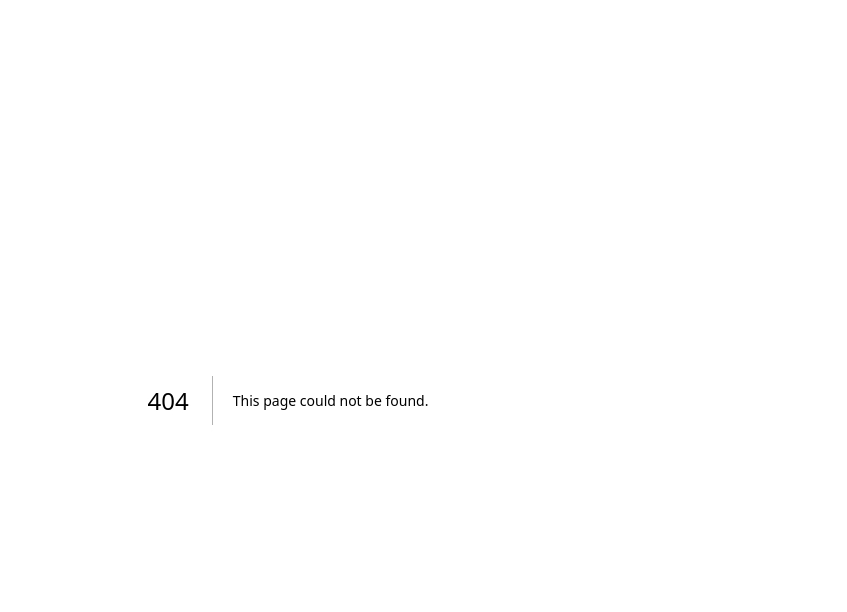
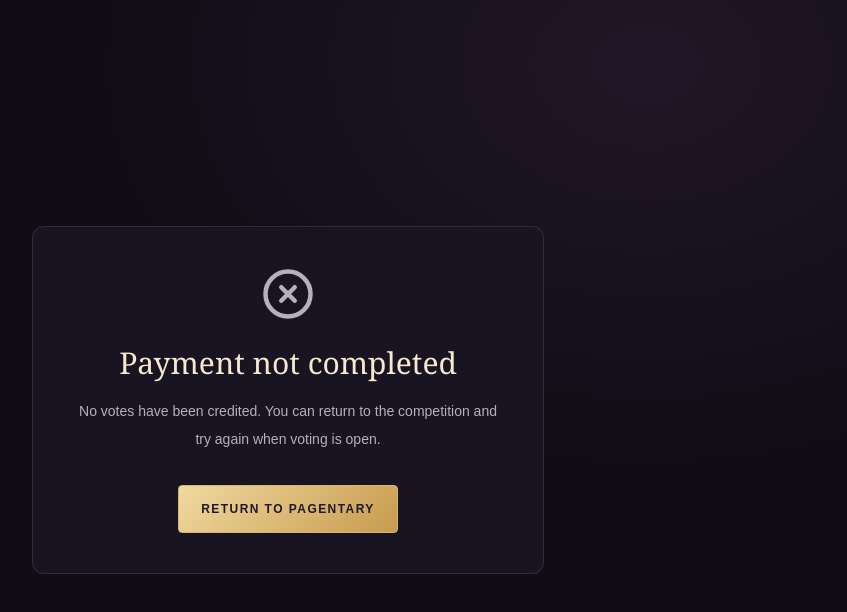
Before and after one commit to Evergreen7535/Pagentary, a Next.js app: page /vote/complete in a window 1280 px wide. Before the commit this address had no page. Shown: the top 612 px of the page, without its empty margins (352-1199 px from the left). Built offline with nearby package versions, Linux system fonts and the light colour scheme.

Commit message:
Add Pagentary payment result page

```diff
--- /dev/null
+++ b/app/vote/complete/page.tsx
@@ -0,0 +1,34 @@
+import Link from "next/link";
+import { CheckCircle2, Clock3, XCircle } from "lucide-react";
+
+export default async function VoteCompletePage({
+  searchParams,
+}: {
+  searchParams: Promise<{ result?: string; votes?: string }>;
+}) {
+  const params = await searchParams;
+  const success = params.result === "success";
+  const pending = params.result === "pending" || params.result === "unconfirmed";
+  const votes = Number(params.votes);
+
+  return (
+    <main className="page-shell flex min-h-screen items-center justify-center px-5 py-16">
+      <section className="w-full max-w-lg rounded-xl border border-white/10 bg-[#191421] p-8 text-center sm:p-10">
+        {success ? <CheckCircle2 size={54} className="mx-auto text-[#d8b56d]" /> :
+          pending ? <Clock3 size={54} className="mx-auto text-[#d8b56d]" /> :
+          <XCircle size={54} className="mx-auto text-[#b9aebe]" />}
+        <h1 className="mt-6 font-serif text-3xl text-[#f5e9d0]">
+          {success ? "Payment verified" : pending ? "Payment confirmation pending" : "Payment not completed"}
+        </h1>
+        <p className="mt-4 text-sm leading-7 text-[#b9aebe]">
+          {success && Number.isSafeInteger(votes) && votes > 0
+            ? `${votes} vote(s) have been credited successfully.`
+            : pending
+              ? "We could not confirm the payment yet. Please allow a moment and contact the organiser if the status does not update. Do not pay again until your transaction is checked."
+              : "No votes have been credited. You can return to the competition and try again when voting is open."}
+        </p>
+        <Link href="/" className="gold-button mt-8 inline-flex">Return to Pagentary</Link>
+      </section>
+    </main>
+  );
+}
```
